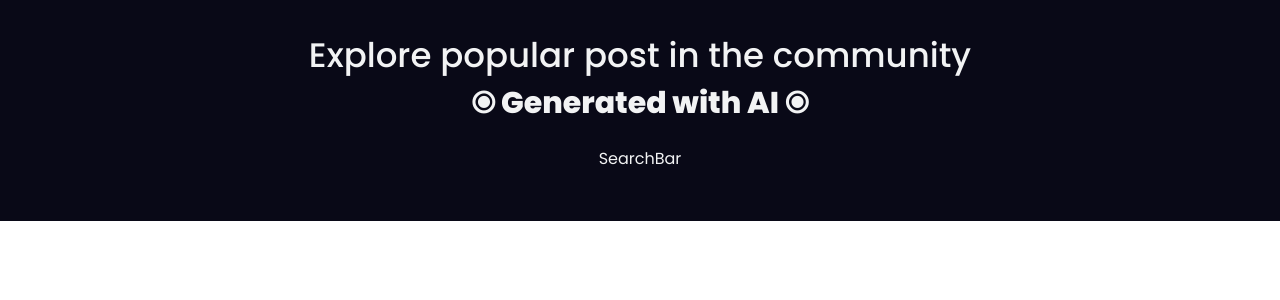
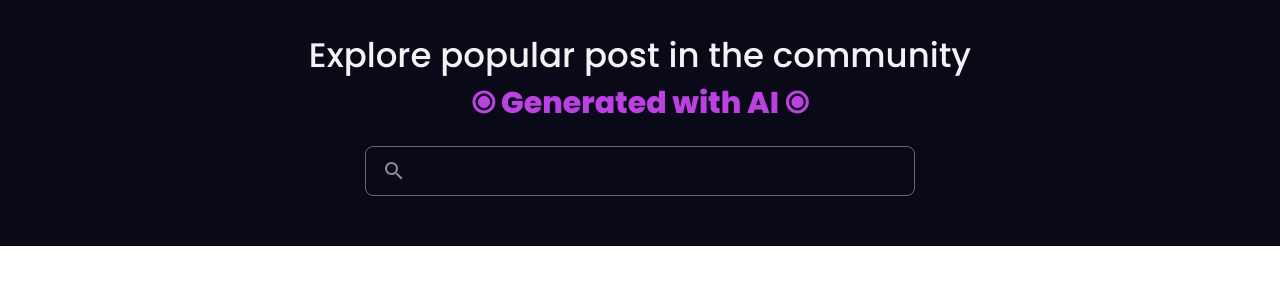
Before and after one commit to AakashRam70/AI_Image_Generator_Project, a React (Create React App) app in the folder client/: page / in a window 1280 px wide. Shown: the top 300 px of the page. Built offline with nearby package versions, Linux system fonts and the light colour scheme.

Commit message:
modifying Components

```diff
--- a/client/package.json
+++ b/client/package.json
@@ -3,6 +3,10 @@
   "version": "0.1.0",
   "private": true,
   "dependencies": {
+    "@emotion/react": "^11.13.5",
+    "@emotion/styled": "^11.13.5",
+    "@mui/icons-material": "^6.1.9",
+    "@mui/material": "^6.1.9",
     "@testing-library/jest-dom": "^5.17.0",
     "@testing-library/react": "^13.4.0",
     "@testing-library/user-event": "^13.5.0",
--- a/client/src/components/SearchBar.jsx
+++ b/client/src/components/SearchBar.jsx
@@ -1,9 +1,33 @@
 import React from 'react'
+import styled from 'styled-components';
+import { SearchOutlined } from '@mui/icons-material';
 
+const SearchBarContainer = styled.div`
+    max-width:550px;
+    display:flex;
+    width:90%;
+    border:1px solid ${({ theme }) => theme.text_secondary + 90};
+    color:${({ theme }) => theme.text_primary + 90};
+    border-radius:8px;
+    padding:12px 16px;
+    cursor:pointer;
+    gap:6px;
+    align-items:center;
+`;
 const SearchBar = () => {
     return (
-        <div>SearchBar</div>
+        <SearchBarContainer>
+            <SearchOutlined>
+                <input type='text' style={{
+                    border: "none",
+                    outline: "none",
+                    width: "100%",
+                    color: "inherit",
+                    background: "transparent"
+                }} />
+            </SearchOutlined>
+        </SearchBarContainer>
     )
 }
 
-export default SearchBar
+export default SearchBar;
--- a/client/src/pages/CreatePost.jsx
+++ b/client/src/pages/CreatePost.jsx
@@ -8,7 +8,9 @@ overflow-y:scroll;
 
 const CreatePost = () => {
     return (
-        <div>CreatePost</div>
+        <Container>
+            CreatePost
+        </Container>
     )
 }
 
--- a/client/src/pages/Home.jsx
+++ b/client/src/pages/Home.jsx
@@ -31,7 +31,7 @@ const Headline = styled.div`
 const Span = styled.div`
  font-size:30px;
     font-weight:800;
-    color:${({ theme }) => theme.secondary};
+    color:#bd40e3;
 `;
 
 const Home = () => {
```
Also changed, not shown: client/src/components/Navbar.jsx (+13 -3 lines), 1 other file (tests, documents, lock files or other folders).
